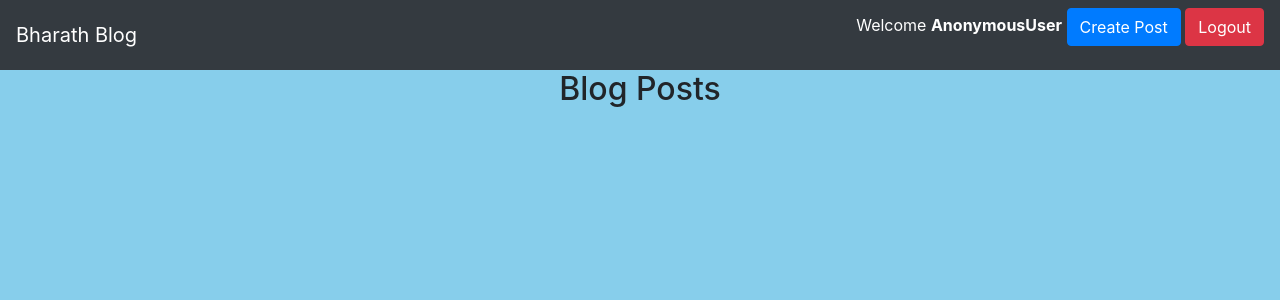
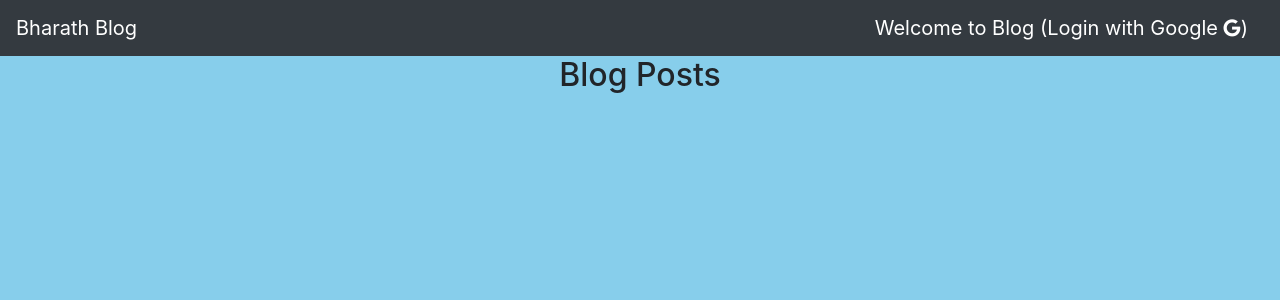
Before and after one commit to bharathjinka09/djangoSocialLogin, a Django app: template templates/home.html in a window 1280 px wide. Shown: the top 300 px of the page. Run offline with Django 3.2, Linux system fonts and the light colour scheme; the template is opened without the code that fills it, so the values that code supplies are empty; some libraries are stand-ins or nearby versions.

Commit message:
Not logged in users can see posts

```diff
--- a/posts/views.py
+++ b/posts/views.py
@@ -11,7 +11,6 @@ def not_logged_in(request):
     return render(request, 'not_logged_in.html')
 
 
-@login_required(login_url='/not_logged_in')
 def home(request):
     posts = Post.objects.all()[::-1]
     context = {'posts': posts}
--- a/templates/base.html
+++ b/templates/base.html
@@ -22,13 +22,16 @@
 <body class="bg-color">
 	<nav class="navbar navbar-dark bg-dark navbar-toggle">
   			<a class="navbar-brand" href="/">Bharath Blog</a>
-  			{% if request.user %}
-  			<p style="color: white;">
-  				Welcome <b>{{request.user}}</b>
-  				<a href="/create" class="btn btn-primary">Create Post</a>
-  			  	<a class="btn btn-danger" href="/accounts/logout/">Logout</a></p>
+  			{% if user.is_authenticated %}
+  				<p style="color: white;">
+	  				Welcome <b>{{user}}</b>
+	  				<a href="/create" class="btn btn-primary">Create Post</a>
+	  			  	<a class="btn btn-danger" href="/accounts/logout/">Logout</a>
+	  			</p>
+
   			{% else %}
-  			<a class="navbar-brand float-right" href="/accounts/google/login/?process=login">Login with Google <i class="fa fa-google"></i></a>
+
+  				<a class="navbar-brand float-right" href="/accounts/google/login/?process=login">Welcome to Blog (Login with Google <i class="fa fa-google"></i>)</a>
   			{% endif %}
 	</nav>
 	<div class="container">
--- a/templates/not_logged_in.html
+++ b/templates/not_logged_in.html
@@ -30,7 +30,7 @@
 		    $(".alert").fadeTo(500, 0).slideUp(500, function(){
 		        $(this).remove();
 		    });
-		}, 4000);
+		}, 2000);
 	</script>
 
 </body>
```
Also changed, not shown: mongo/settings.py (+10 -6 lines), sqlite3.db.
